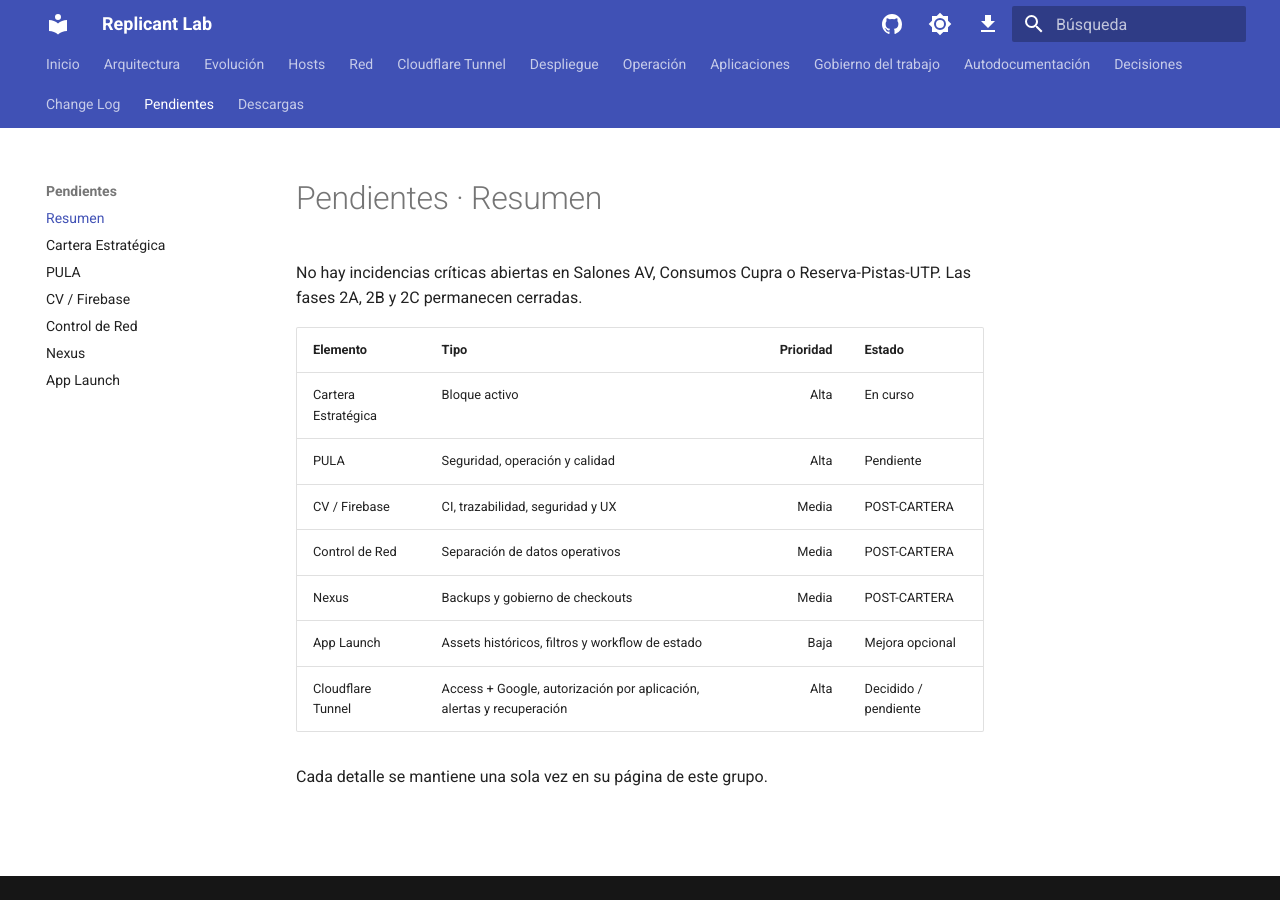
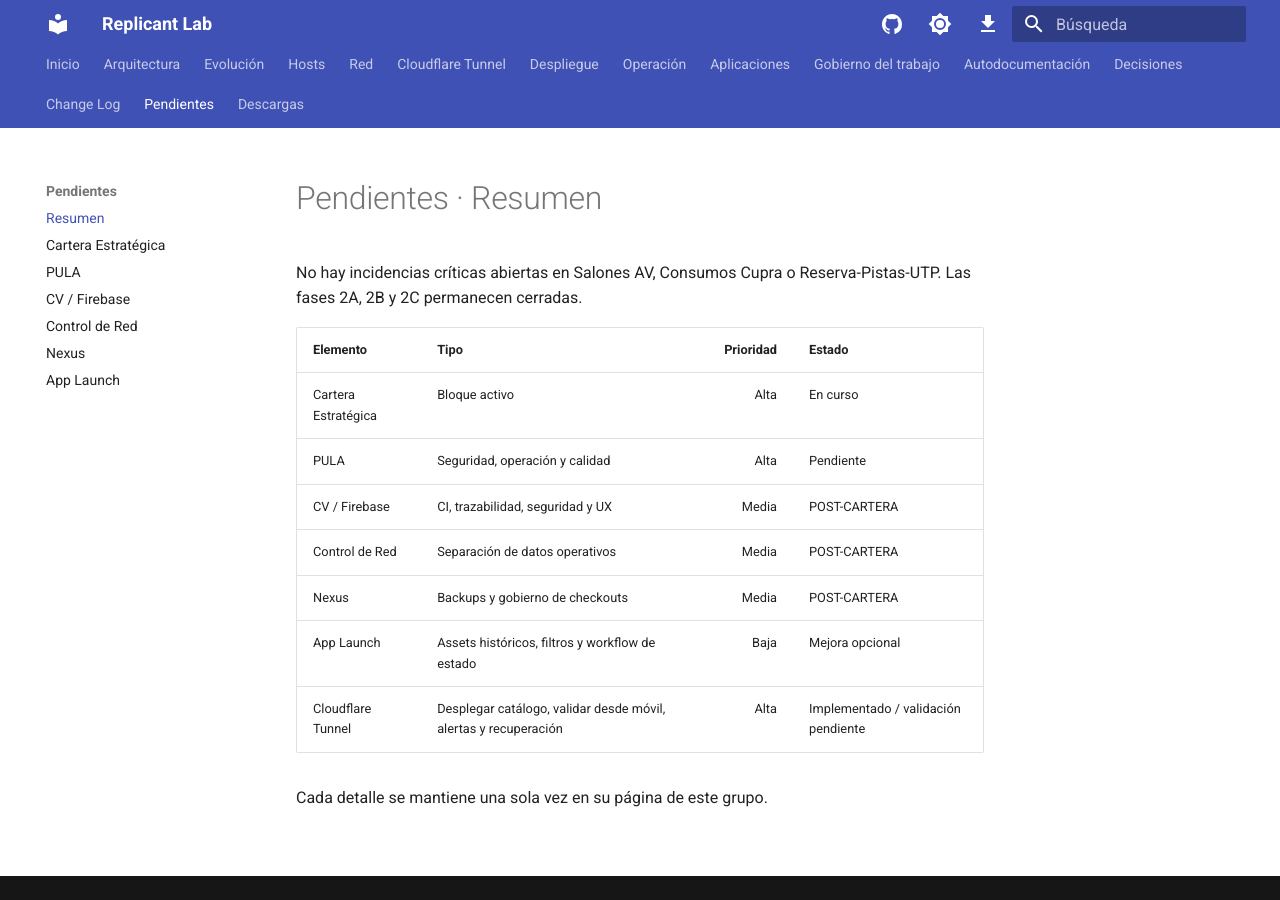
Before and after one commit to ratienza/infra-replicant-lab, an MkDocs documentation site: the page built from docs/pendientes/index.md, in a window 1280 px wide. Built offline with MkDocs 1.6.1 and Material for MkDocs 9.7.7, drawn with Linux system fonts in a browser that asks for light colours; a script that is not in the unit is left out.

Commit message:
docs: update Cloudflare pending state

```diff
--- a/docs/pendientes/index.md
+++ b/docs/pendientes/index.md
@@ -10,6 +10,6 @@ No hay incidencias críticas abiertas en Salones AV, Consumos Cupra o Reserva-Pi
 | Control de Red | Separación de datos operativos | Media | POST-CARTERA |
 | Nexus | Backups y gobierno de checkouts | Media | POST-CARTERA |
 | App Launch | Assets históricos, filtros y workflow de estado | Baja | Mejora opcional |
-| Cloudflare Tunnel | Access + Google, autorización por aplicación, alertas y recuperación | Alta | Decidido / pendiente |
+| Cloudflare Tunnel | Desplegar catálogo, validar desde móvil, alertas y recuperación | Alta | Implementado / validación pendiente |
 
 Cada detalle se mantiene una sola vez en su página de este grupo.
```
